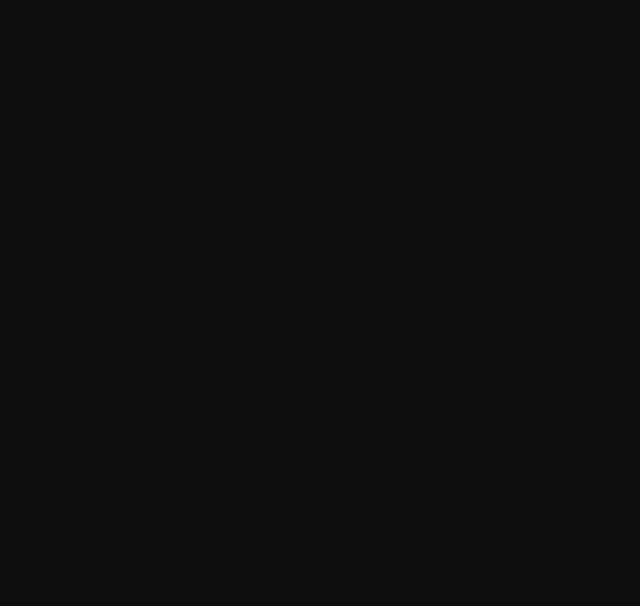
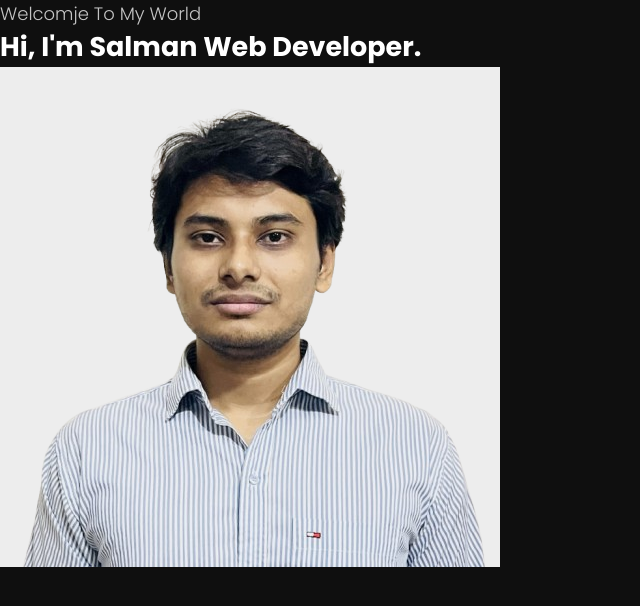
Before and after one commit to salman-ibne-shofi/portfolio-site, a plain HTML site: page index.html in a window 1280 px wide. Shown: the whole page, without its empty margins (0-640 px from the left). Drawn offline with nearby package versions, Linux system fonts and the light colour scheme.

Commit message:
main section added with home image and title

```diff
--- a/index.html
+++ b/index.html
@@ -13,6 +13,20 @@
 		<title>Portfolio Website</title>
 	</head>
 	<body>
+        <!-- Main -->
+         <main class="main">
+            <section class="home" id="home">
+                <div class="home__container container grid">
+                    <div class="home__content">
+                        <span class="home__subtitle">Welcomje To My World</span>
+                        <h1 class="home__title">Hi, I'm Salman <span>Web Developer.</span></h1>
+                    </div>
+
+                    <img src="./assets/img/home-img.png" alt="" class="home__img">
+                </div>
+            </section>
+
+         </main>
 
         <!-- Main JS -->
          <script src="./assets/js/main.js"></script>
```
Also changed, not shown: assets/img/home-img.png (added).
